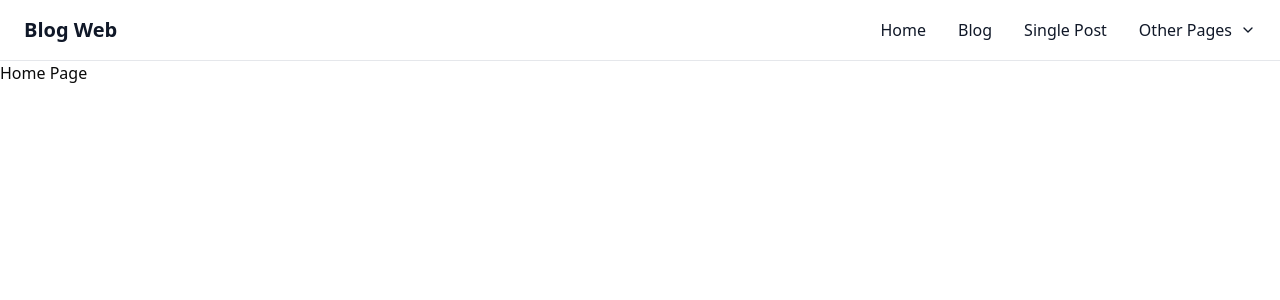
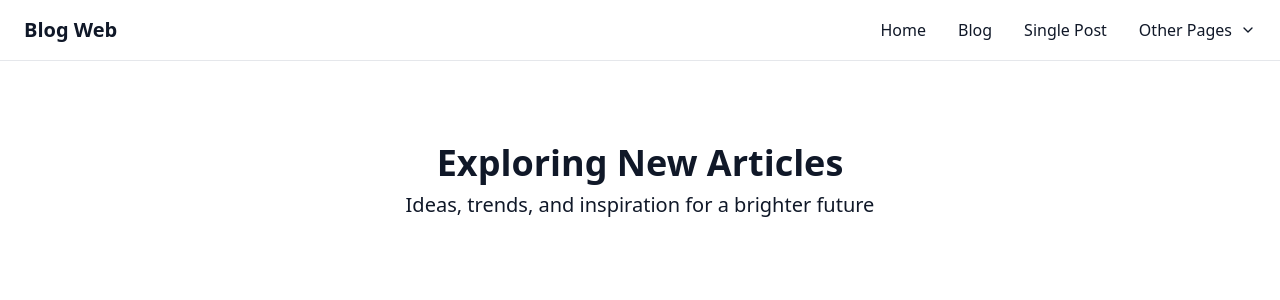
Before and after one commit to OltLatifi/blogapp-frontend-web, a Next.js app: page / in a window 1280 px wide. Shown: the top 300 px of the page. Built offline with nearby package versions, Linux system fonts and the light colour scheme.

Commit message:
Hero section

```diff
--- /dev/null
+++ b/src/components/home/hero.tsx
@@ -0,0 +1,10 @@
+function Hero() {
+    return (
+        <section className="flex flex-col items-center justify-center min-h-[30vh] w-full bg-white">
+            <h1 className="text-4xl font-bold text-center text-gray-900">Exploring New Articles</h1>
+            <p className="text-xl font-normal mt-2 text-center text-gray-900">Ideas, trends, and inspiration for a brighter future</p>
+        </section>
+    );
+}
+
+export default Hero;
--- a/src/pages/index.tsx
+++ b/src/pages/index.tsx
@@ -1,9 +1,10 @@
 import Head from "next/head";
+import Hero from "@/components/home/hero";
 
 function HomePage() {
   return (
     <div>
-      <h1>Home Page</h1>
+      <Hero />
     </div>
   );
 }
```
